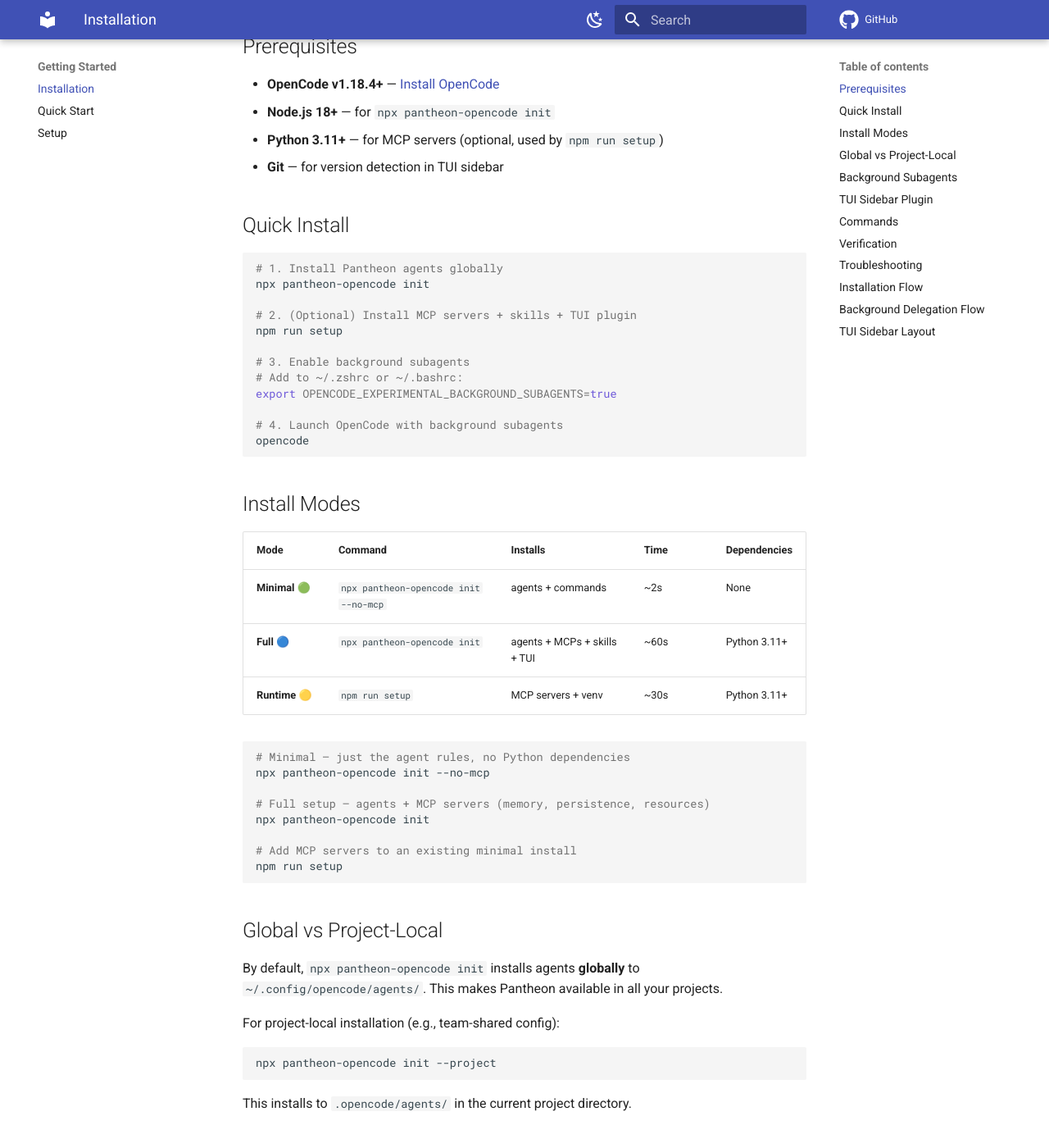
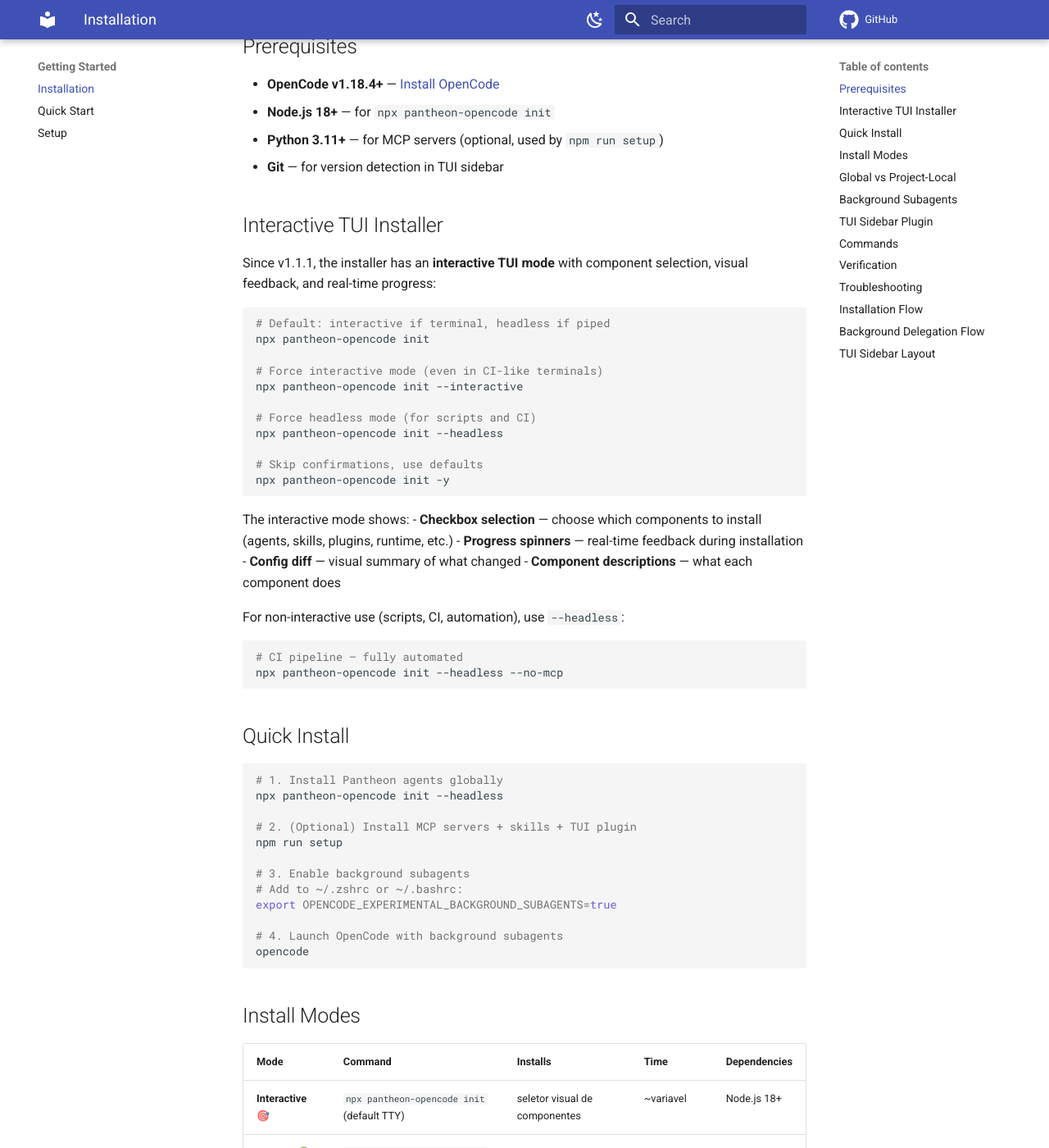
Before and after one commit to ils15/pantheon-opencode, an MkDocs documentation site: the page built from docs/INSTALLATION.md, in a window 1280 px wide and 1400 px high, scrolled down 321 px. Shown: the whole window at 82% size. Built offline with MkDocs 1.6.1 and Material for MkDocs 9.7.7, drawn with Linux system fonts in a browser that asks for light colours; comment, search, counter and statistics services are not loaded; the version menu is left out; some of the changed text lies outside the part shown.

Commit message:
docs: update installation docs with interactive TUI flags
- INSTALLATION.md: add Interactive TUI Installer section, update modes table,
  document --interactive/--headless/-y flags
- QUICKSTART.md: add flags reference, show both interactive and headless modes
- README.md: update install commands to show both modes

````diff
--- a/docs/INSTALLATION.md
+++ b/docs/INSTALLATION.md
@@ -9,11 +9,42 @@
 - **Python 3.11+** — for MCP servers (optional, used by `npm run setup`)
 - **Git** — for version detection in TUI sidebar
 
+## Interactive TUI Installer
+
+Since v1.1.1, the installer has an **interactive TUI mode** with component selection, visual feedback, and real-time progress:
+
+```bash
+# Default: interactive if terminal, headless if piped
+npx pantheon-opencode init
+
+# Force interactive mode (even in CI-like terminals)
+npx pantheon-opencode init --interactive
+
+# Force headless mode (for scripts and CI)
+npx pantheon-opencode init --headless
+
+# Skip confirmations, use defaults
+npx pantheon-opencode init -y
+```
+
+The interactive mode shows:
+- **Checkbox selection** — choose which components to install (agents, skills, plugins, runtime, etc.)
+- **Progress spinners** — real-time feedback during installation
+- **Config diff** — visual summary of what changed
+- **Component descriptions** — what each component does
+
+For non-interactive use (scripts, CI, automation), use `--headless`:
+
+```bash
+# CI pipeline — fully automated
+npx pantheon-opencode init --headless --no-mcp
+```
+
 ## Quick Install
 
 ```bash
 # 1. Install Pantheon agents globally
-npx pantheon-opencode init
+npx pantheon-opencode init --headless
 
 # 2. (Optional) Install MCP servers + skills + TUI plugin
 npm run setup
@@ -30,8 +61,9 @@
 
 | Mode | Command | Installs | Time | Dependencies |
 |------|---------|----------|------|-------------|
-| **Minimal** 🟢 | `npx pantheon-opencode init --no-mcp` | agents + commands | ~2s | None |
-| **Full** 🔵 | `npx pantheon-opencode init` | agents + MCPs + skills + TUI | ~60s | Python 3.11+ |
+| **Interactive** 🎯 | `npx pantheon-opencode init` (default TTY) | seletor visual de componentes | ~variavel | Node.js 18+ |
+| **Minimal** 🟢 | `npx pantheon-opencode init --headless --no-mcp` | agents + commands | ~2s | None |
+| **Full** 🔵 | `npx pantheon-opencode init --headless` | agents + MCPs + skills + TUI | ~60s | Python 3.11+ |
 | **Runtime** 🟡 | `npm run setup` | MCP servers + venv | ~30s | Python 3.11+ |
 
 ```bash
````
Also changed, not shown: README.md (+7 -2 lines), docs/QUICKSTART.md (+10 -1 lines).
